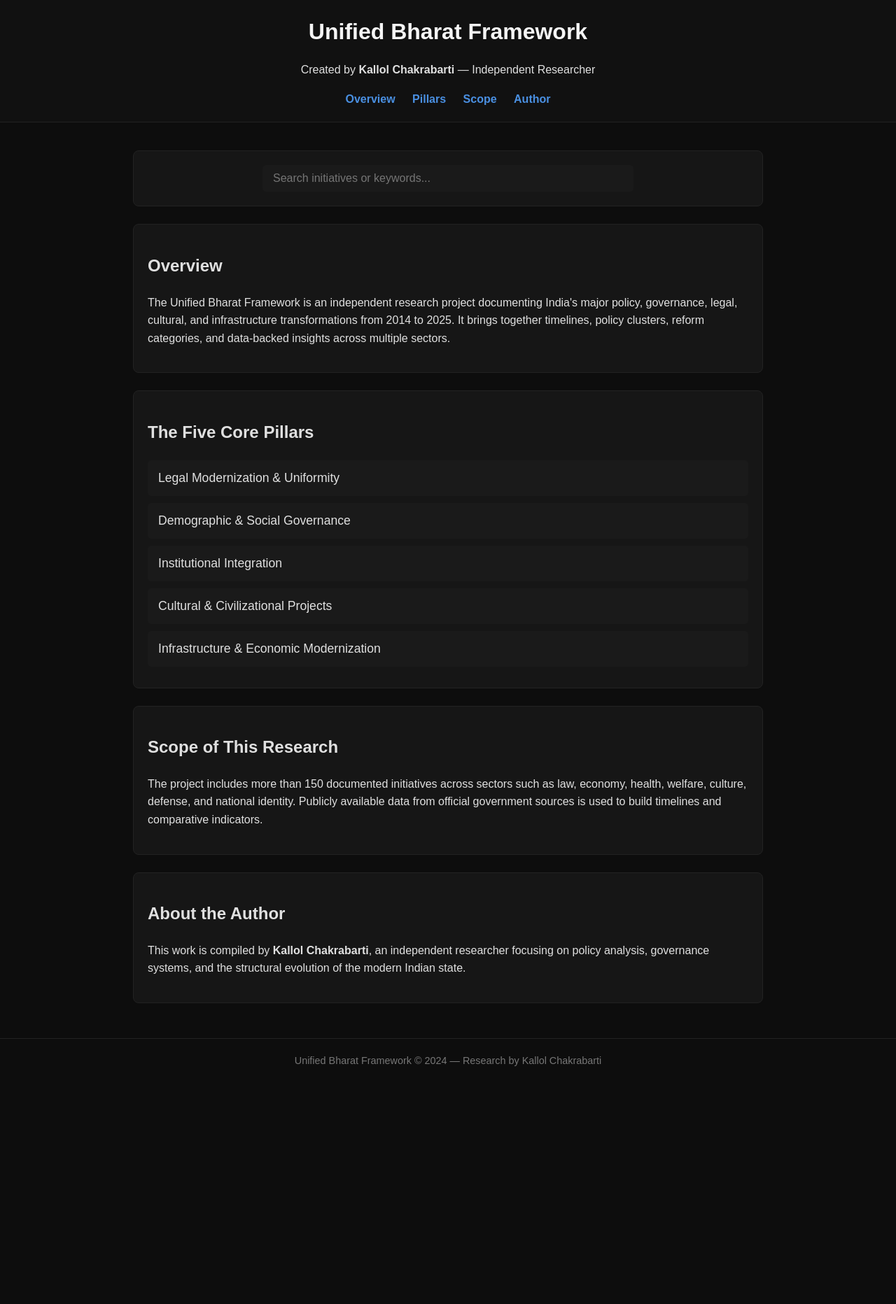
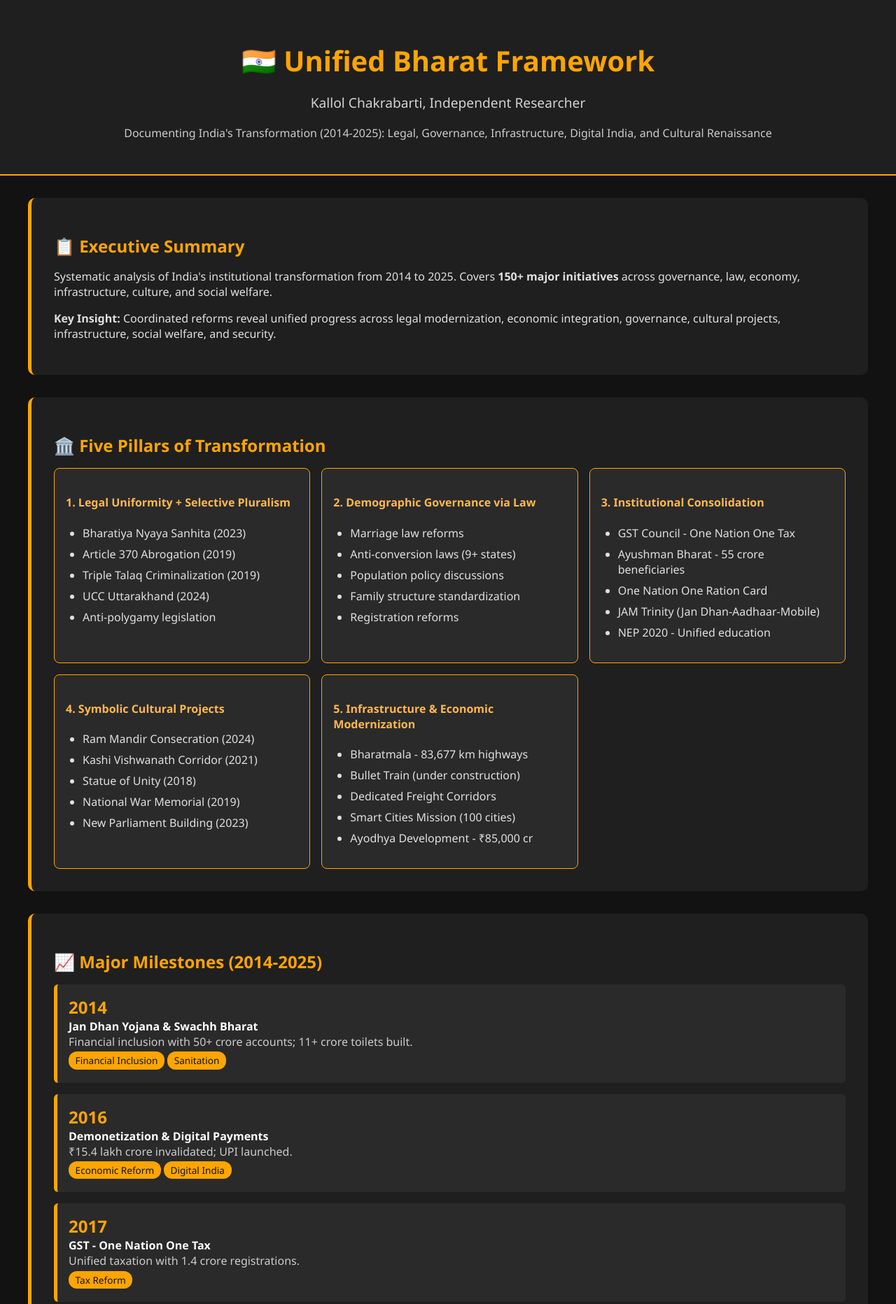
Before and after one commit to HelixOriginator/kallol-unified-bharat-framework, a plain HTML site: page index.html in a window 1280 px wide. Shown: the top 1864 px of the page at 70% size. Before the commit the page ends 1548 px from the top, so only its background shows below. Drawn offline with Linux system fonts and the light colour scheme.

Commit message:
Update index.html

```diff
--- a/index.html
+++ b/index.html
@@ -1,173 +1,76 @@
 <!DOCTYPE html>
 <html lang="en">
 <head>
-    <meta charset="UTF-8" />
-    <meta name="viewport" content="width=device-width, initial-scale=1.0" />
-    <title>Unified Bharat Framework – Policy Analysis 2014–2025</title>
-    <meta name="description" content="Unified Bharat Framework by Kallol Chakrabarti, an independent research project analyzing India's policy landscape from 2014 to 2025. Includes legal reforms, governance changes, infrastructure expansion, cultural projects, and national transformation metrics." />
-    <meta name="keywords" content="Unified Bharat Framework, India policy analysis, Indian governance 2014-2025, policy research India, Indian reforms, Article 370 changes, new criminal laws India, GST India, Ayushman Bharat analysis, Indian infrastructure growth, demographic governance, cultural projects India, Ram Mandir, NEP 2020, Kallol Chakrabarti" />
-    <meta name="author" content="Kallol Chakrabarti" />
-
+    <meta charset="UTF-8">
+    <meta name="viewport" content="width=device-width, initial-scale=1.0">
+    <title>Unified Bharat Framework by Kallol Chakrabarti</title>
+    <meta name="description" content="Comprehensive evidence-based analysis of India's transformation (2014-2025) by Kallol Chakrabarti. Documenting 150+ policy initiatives from colonial laws to Ram Rajya through legal reforms, infrastructure, digital India, and cultural renaissance.">
+    <meta name="keywords" content="India, Policy Analysis, Legal Reforms, Governance, Infrastructure, Digital India, Cultural Renaissance, 2014-2025, Evidence-Based Evaluation, Unified Bharat Framework, Kallol Chakrabarti">
+    <meta name="author" content="Kallol Chakrabarti, Independent Researcher">
+    <meta property="og:title" content="Unified Bharat Framework by Kallol Chakrabarti">
+    <meta property="og:description" content="Comprehensive analysis of India's transformation (2014-2025). Documenting 150+ policy initiatives from colonial laws to Ram Rajya.">
+    <meta property="og:type" content="website">
+    <meta property="og:url" content="https://helixoriginator.github.io/kallol-unified-bharat-framework/">
+    <meta property="og:image" content="">
     <style>
         body {
+            font-family: 'Segoe UI', Tahoma, Geneva, Verdana, sans-serif;
+            background-color: #121212;
+            color: #e0e0e0;
             margin: 0;
-            font-family: Arial, sans-serif;
-            background-color: #0d0d0d;
-            color: #e0e0e0;
-            line-height: 1.6;
+            padding: 0;
         }
-
-        header {
-            background-color: #111;
-            padding: 20px;
+        a { color: #FFA500; text-decoration: none; }
+        a:hover { text-decoration: underline; }
+        .header {
+            background-color: #1f1f1f;
             text-align: center;
-            position: sticky;
-            top: 0;
-            z-index: 1000;
-            border-bottom: 1px solid #222;
+            padding: 2rem;
+            border-bottom: 2px solid #FFA500;
         }
-
-        header h1 {
-            margin: 0;
-            font-size: 2rem;
-            color: #f5f5f5;
-        }
-
-        nav {
-            margin-top: 10px;
-        }
-
-        nav a {
-            color: #4a90e2;
-            text-decoration: none;
-            margin: 0 10px;
-            font-weight: bold;
-        }
-
-        nav a:hover {
-            text-decoration: underline;
-        }
-
-        .container {
-            max-width: 900px;
-            margin: 40px auto;
-            padding: 0 20px;
-        }
-
-        .search-box {
-            margin-bottom: 20px;
-            text-align: center;
-        }
-
-        .search-box input {
-            width: 90%;
-            max-width: 500px;
-            padding: 10px 15px;
-            font-size: 1rem;
-            border-radius: 5px;
-            border: none;
-            background-color: #1a1a1a;
-            color: #e0e0e0;
-        }
-
-        .section-box {
-            background-color: #161616;
-            padding: 20px;
-            margin: 25px 0;
-            border-radius: 8px;
-            border: 1px solid #222;
-        }
-
-        .collapsible {
-            background-color: #1a1a1a;
-            color: #e0e0e0;
-            cursor: pointer;
-            padding: 15px;
-            width: 100%;
-            border: none;
-            text-align: left;
-            outline: none;
-            font-size: 1.1rem;
-            border-radius: 5px;
-            margin-bottom: 10px;
-        }
-
-        .collapsible:hover {
-            background-color: #222;
-        }
-
-        .content {
-            padding: 0 15px;
-            display: none;
-            overflow: hidden;
-            border-left: 4px solid #4a90e2;
-            margin-bottom: 15px;
-        }
-
-        .content ul li {
-            padding: 5px 0;
-        }
-
-        .highlight {
-            background-color: #4a90e2;
-            color: #fff;
-            padding: 0 3px;
-            border-radius: 3px;
-        }
-
-        footer {
-            text-align: center;
-            padding: 20px;
-            color: #777;
-            font-size: 0.9rem;
-            border-top: 1px solid #222;
-            margin-top: 50px;
-        }
-
-        @media (max-width: 768px) {
-            header h1 {
-                font-size: 1.5rem;
-            }
-
-            nav a {
-                display: block;
-                margin: 5px 0;
-            }
-        }
+        .header h1 { font-size: 2.5rem; margin-bottom: 0.5rem; color: #FFA500; }
+        .header .subtitle { font-size: 1.2rem; color: #fff; opacity: 0.8; }
+        .container { max-width: 1200px; margin: 2rem auto; padding: 0 1.5rem; }
+        .section { background-color: #1f1f1f; padding: 2rem; border-radius: 10px; margin-bottom: 2rem; border-left: 5px solid #FFA500; }
+        h2 { color: #FFA500; margin-bottom: 1rem; }
+        h3, h4 { color: #FFB84D; }
+        ul { padding-left: 1.5rem; }
+        li { margin: 0.5rem 0; }
+        table { width: 100%; border-collapse: collapse; margin-top: 1rem; }
+        th, td { padding: 0.8rem; border-bottom: 1px solid #333; }
+        th { background-color: #333; color: #FFA500; }
+        tr:hover { background-color: #222; }
+        .pillar-grid { display: grid; grid-template-columns: repeat(auto-fit, minmax(300px, 1fr)); gap: 1rem; }
+        .pillar-card { background-color: #2a2a2a; padding: 1rem; border-radius: 8px; border: 1px solid #FFA500; }
+        .timeline-item { background-color: #2a2a2a; padding: 1rem; margin-bottom: 1rem; border-left: 5px solid #FFA500; border-radius: 6px; }
+        .timeline-year { font-weight: bold; font-size: 1.5rem; color: #FFA500; }
+        .timeline-title { font-weight: bold; color: #fff; }
+        .timeline-desc { color: #ccc; }
+        .footer { text-align: center; padding: 2rem; border-top: 2px solid #FFA500; color: #ccc; }
+        .tag { display: inline-block; background-color: #FFA500; color: #121212; padding: 0.2rem 0.6rem; border-radius: 12px; font-size: 0.85rem; margin: 0.2rem 0; }
     </style>
 </head>
 <body>
-
-<header>
-    <h1>Unified Bharat Framework</h1>
-    <p>Created by <strong>Kallol Chakrabarti</strong> — Independent Researcher</p>
-    <nav>
-        <a href="#overview">Overview</a>
-        <a href="#pillars">Pillars</a>
-        <a href="#scope">Scope</a>
-        <a href="#author">Author</a>
-    </nav>
-</header>
+    <div class="header">
+        <h1>🇮🇳 Unified Bharat Framework</h1>
+        <p class="subtitle">Kallol Chakrabarti, Independent Researcher</p>
+        <p style="color:#ccc; font-size:1rem;">Documenting India's Transformation (2014-2025): Legal, Governance, Infrastructure, Digital India, and Cultural Renaissance</p>
+    </div>
 
     <div class="container">
-
-    <div class="section-box search-box">
-        <input type="text" id="searchInput" placeholder="Search initiatives or keywords..." />
+        <!-- Overview -->
+        <div class="section">
+            <h2>📋 Executive Summary</h2>
+            <p>Systematic analysis of India's institutional transformation from 2014 to 2025. Covers <strong>150+ major initiatives</strong> across governance, law, economy, infrastructure, culture, and social welfare.</p>
+            <p><strong>Key Insight:</strong> Coordinated reforms reveal unified progress across legal modernization, economic integration, governance, cultural projects, infrastructure, social welfare, and security.</p>
         </div>
 
-    <div class="section-box" id="overview">
-        <h2>Overview</h2>
-        <p>
-            The Unified Bharat Framework is an independent research project documenting India's major policy, governance, legal, cultural, and infrastructure transformations from 2014 to 2025.
-            It brings together timelines, policy clusters, reform categories, and data-backed insights across multiple sectors.
-        </p>
-    </div>
-
-    <div class="section-box" id="pillars">
-        <h2>The Five Core Pillars</h2>
-
-        <button class="collapsible">Legal Modernization & Uniformity</button>
-        <div class="content">
+        <!-- Five Pillars -->
+        <div class="section">
+            <h2>🏛️ Five Pillars of Transformation</h2>
+            <div class="pillar-grid">
+                <div class="pillar-card">
+                    <h4>1. Legal Uniformity + Selective Pluralism</h4>
                     <ul>
                         <li>Bharatiya Nyaya Sanhita (2023)</li>
                         <li>Article 370 Abrogation (2019)</li>
@@ -176,9 +79,8 @@
                         <li>Anti-polygamy legislation</li>
                     </ul>
                 </div>
-
-        <button class="collapsible">Demographic & Social Governance</button>
-        <div class="content">
+                <div class="pillar-card">
+                    <h4>2. Demographic Governance via Law</h4>
                     <ul>
                         <li>Marriage law reforms</li>
                         <li>Anti-conversion laws (9+ states)</li>
@@ -187,9 +89,8 @@
                         <li>Registration reforms</li>
                     </ul>
                 </div>
-
-        <button class="collapsible">Institutional Integration</button>
-        <div class="content">
+                <div class="pillar-card">
+                    <h4>3. Institutional Consolidation</h4>
                     <ul>
                         <li>GST Council - One Nation One Tax</li>
                         <li>Ayushman Bharat - 55 crore beneficiaries</li>
@@ -198,9 +99,8 @@
                         <li>NEP 2020 - Unified education</li>
                     </ul>
                 </div>
-
-        <button class="collapsible">Cultural & Civilizational Projects</button>
-        <div class="content">
+                <div class="pillar-card">
+                    <h4>4. Symbolic Cultural Projects</h4>
                     <ul>
                         <li>Ram Mandir Consecration (2024)</li>
                         <li>Kashi Vishwanath Corridor (2021)</li>
@@ -209,9 +109,8 @@
                         <li>New Parliament Building (2023)</li>
                     </ul>
                 </div>
-
-        <button class="collapsible">Infrastructure & Economic Modernization</button>
-        <div class="content">
+                <div class="pillar-card">
+                    <h4>5. Infrastructure & Economic Modernization</h4>
                     <ul>
                         <li>Bharatmala - 83,677 km highways</li>
                         <li>Bullet Train (under construction)</li>
@@ -221,63 +120,78 @@
                     </ul>
                 </div>
             </div>
-
-    <div class="section-box" id="scope">
-        <h2>Scope of This Research</h2>
-        <p>
-            The project includes more than 150 documented initiatives across sectors such as law, economy, health, welfare, culture, defense, and national identity.
-            Publicly available data from official government sources is used to build timelines and comparative indicators.
-        </p>
         </div>
 
-    <div class="section-box" id="author">
-        <h2>About the Author</h2>
-        <p>
-            This work is compiled by <strong>Kallol Chakrabarti</strong>, an independent researcher focusing on policy analysis, governance systems, and the structural evolution of the modern Indian state.
-        </p>
+        <!-- Timeline -->
+        <div class="section">
+            <h2>📈 Major Milestones (2014-2025)</h2>
+            <div class="timeline-item">
+                <div class="timeline-year">2014</div>
+                <div class="timeline-title">Jan Dhan Yojana & Swachh Bharat</div>
+                <div class="timeline-desc">
+                    Financial inclusion with 50+ crore accounts; 11+ crore toilets built.
+                    <div><span class="tag">Financial Inclusion</span> <span class="tag">Sanitation</span></div>
+                </div>
+            </div>
+            <div class="timeline-item">
+                <div class="timeline-year">2016</div>
+                <div class="timeline-title">Demonetization & Digital Payments</div>
+                <div class="timeline-desc">
+                    ₹15.4 lakh crore invalidated; UPI launched.
+                    <div><span class="tag">Economic Reform</span> <span class="tag">Digital India</span></div>
+                </div>
+            </div>
+            <div class="timeline-item">
+                <div class="timeline-year">2017</div>
+                <div class="timeline-title">GST - One Nation One Tax</div>
+                <div class="timeline-desc">
+                    Unified taxation with 1.4 crore registrations.
+                    <div><span class="tag">Tax Reform</span></div>
+                </div>
+            </div>
+            <div class="timeline-item">
+                <div class="timeline-year">2018</div>
+                <div class="timeline-title">Ayushman Bharat</div>
+                <div class="timeline-desc">
+                    55 crore beneficiaries; ₹5 lakh annual coverage per family.
+                    <div><span class="tag">Healthcare</span></div>
+                </div>
+            </div>
+            <div class="timeline-item">
+                <div class="timeline-year">2019</div>
+                <div class="timeline-title">Article 370 Abrogation & Triple Talaq Ban</div>
+                <div class="timeline-desc">
+                    Constitutional integration of J&K; protection of Muslim women's rights.
+                    <div><span class="tag">Legal Reform</span> <span class="tag">Constitutional Reform</span></div>
+                </div>
+            </div>
+            <!-- Add additional timeline items as needed -->
         </div>
 
+        <!-- Key Performance Table -->
+        <div class="section">
+            <h2>🏆 Key Achievements (2014-2024)</h2>
+            <table>
+                <thead>
+                    <tr><th>Sector</th><th>Achievement</th><th>Impact</th></tr>
+                </thead>
+                <tbody>
+                    <tr><td>Financial Inclusion</td><td>50+ crore Jan Dhan accounts</td><td>₹30+ lakh crore DBT</td></tr>
+                    <tr><td>Healthcare</td><td>Ayushman Bharat - 55 crore beneficiaries</td><td>₹5 lakh coverage per family</td></tr>
+                    <tr><td>Sanitation</td><td>11+ crore toilets built</td><td>ODF status 2019</td></tr>
+                    <tr><td>Rural Water</td><td>14.3 crore households tap water</td><td>76% coverage (from 17%)</td></tr>
+                    <tr><td>Renewable Energy</td><td>Solar: 2.63 GW → 123+ GW</td><td>46x growth</td></tr>
+                </tbody>
+            </table>
+        </div>
     </div>
 
-<footer>
-    Unified Bharat Framework © 2024 — Research by Kallol Chakrabarti
-</footer>
-
-<script>
-    // Collapsible sections
-    const collapsibles = document.querySelectorAll(".collapsible");
-    collapsibles.forEach((btn) => {
-        btn.addEventListener("click", () => {
-            btn.classList.toggle("active");
-            const content = btn.nextElementSibling;
-            content.style.display = (content.style.display === "block") ? "none" : "block";
-        });
-    });
-
-    // Search filter with highlight
-    const searchInput = document.getElementById("searchInput");
-    searchInput.addEventListener("input", function() {
-        const filter = searchInput.value.toLowerCase();
-        const sections = document.querySelectorAll(".content");
-        sections.forEach(sec => {
-            let items = sec.querySelectorAll("li");
-            let visible = false;
-            items.forEach(item => {
-                const text = item.textContent;
-                const lowerText = text.toLowerCase();
-                if(lowerText.includes(filter) && filter !== "") {
-                    visible = true;
-                    const regex = new RegExp(`(${filter})`, 'gi');
-                    item.innerHTML = text.replace(regex, '<span class="highlight">$1</span>');
-                } else {
-                    item.innerHTML = text; // remove previous highlights
-                }
-                item.style.display = lowerText.includes(filter) ? "list-item" : "none";
-            });
-            sec.style.display = visible ? "block" : "none";
-        });
-    });
-</script>
-
+    <div class="footer">
+        <p>🇮🇳 Unified Bharat Framework</p>
+        <p>Research Lead: Kallol Chakrabarti, Independent Researcher</p>
+        <p>Comprehensive Evidence-Based Analysis | 2014-2025 Policy Documentation</p>
+        <p style="font-size:0.85rem; opacity:0.8;">"From fragmentation to integration, from colonial inheritance to civilizational restoration, this is the story of Bharat's emergence."</p>
+        <p style="font-size:0.75rem; margin-top:1rem;">Last Updated: November 2024 | Version 2.0 | CC BY-SA 4.0</p>
+    </div>
 </body>
 </html>
```
Lines whose indentation alone changed are shown as unchanged.
